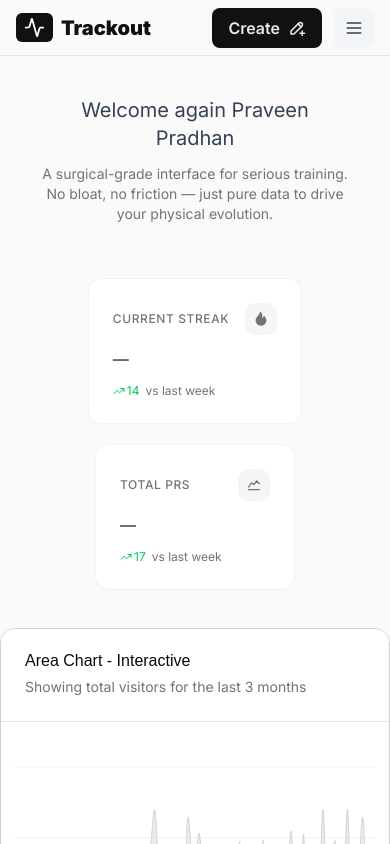
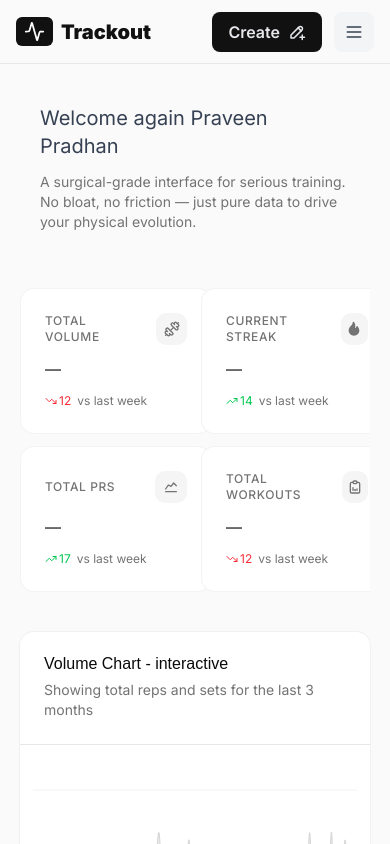
Before and after one commit to prvncodz/trackout, a React (Vite) app in the folder client/: page /dashboard/1 in a window 390 px wide. Built offline with nearby package versions, Linux system fonts and the light colour scheme; a web font is replaced by a local one.

Commit message:
made the dashboard responsive

```diff
--- a/client/src/components/dashboard/DashBoardChart.jsx
+++ b/client/src/components/dashboard/DashBoardChart.jsx
@@ -133,7 +133,7 @@
     },
 }
 
-export default function ChartAreaInteractive() {
+export default function ChartAreaInteractive({ className }) {
     const [timeRange, setTimeRange] = React.useState("90d")
 
     const filteredData = chartData.filter((item) => {
@@ -151,17 +151,17 @@
     })
 
     return (
-        <Card className="pt-0">
-            <CardHeader className="flex items-center gap-2 space-y-0 border-b py-5 sm:flex-row">
+        <Card className={`pt-0 ${className}`}>
+            <CardHeader className="flex items-center gap-2 space-y-0 border-b border-line-color py-5 sm:flex-row">
                 <div className="grid flex-1 gap-1">
-                    <CardTitle>Area Chart - Interactive</CardTitle>
+                    <CardTitle>Volume Chart - interactive</CardTitle>
                     <CardDescription>
-                        Showing total visitors for the last 3 months
+                        Showing total reps and sets for the last 3 months
                     </CardDescription>
                 </div>
                 <Select value={timeRange} onValueChange={setTimeRange}>
                     <SelectTrigger
-                        className="hidden w-[160px] rounded-lg sm:ml-auto sm:flex"
+                        className="hidden w-40 rounded-lg sm:ml-auto sm:flex"
                         aria-label="Select a value"
                     >
                         <SelectValue placeholder="Last 3 months" />
@@ -182,7 +182,7 @@
             <CardContent className="px-2 pt-4 sm:px-6 sm:pt-6">
                 <ChartContainer
                     config={chartConfig}
-                    className="aspect-auto h-[350px] w-full"
+                    className="aspect-auto h-87.5 w-full"
                 >
                     <AreaChart data={filteredData}>
                         <defs>
--- a/client/src/components/layout/Navbar.jsx
+++ b/client/src/components/layout/Navbar.jsx
@@ -4,7 +4,7 @@
 const Navbar = ({ children, className = "", ...props }) => {
     return (
         <nav
-            className={`sticky top-0 z-20 flex h-14 w-screen shrink-0 items-center overflow-x-hidden justify-between border-b border-gray-200 bg-neutral-50/60 px-4 py-2 backdrop-blur-lg md:h-18 lg:px-60 ${className}`}
+            className={`sticky top-0 z-20 flex h-16 w-screen shrink-0 items-center overflow-x-hidden justify-between border-b border-gray-200 bg-neutral-50/60 px-4 py-2 backdrop-blur-lg md:h-18 lg:px-60 ${className}`}
             {...props}
         >
             <Logo />
--- a/client/src/components/layout/SideBar.jsx
+++ b/client/src/components/layout/SideBar.jsx
@@ -103,6 +103,7 @@
                                 whileHover={{
                                     x: 5
                                 }}
+                                className="w-full"
                             >
                                 {item.label}
                             </motion.div>
@@ -120,7 +121,7 @@
 const NavbarForMobile = ({ className }) => {
     const curPage = useAppStore((s) => s.curPage);
     return (
-        <Navbar className={`${className} relative w-full lg:hidden`}>
+        <Navbar className={`${className} relative w-full overflow-hidden lg:hidden`}>
             {/*for mobile & tablets view */}
             <div className="flex items-center justify-between gap-3">
                 {curPage === "home" && (
--- a/client/src/components/ui/Calender.jsx
+++ b/client/src/components/ui/Calender.jsx
@@ -7,11 +7,11 @@
 
     return (
         <div
-            className={`border-line-color/70 flex shrink-0 flex-col items-start justify-center gap-4 rounded-2xl border overflow-hidden bg-white p-5 size-auto shadow-standard  ${className}`}
+            className={`border border-line-color/70 flex shrink-0 flex-col items-start justify-center gap-4 rounded-2xl  overflow-hidden bg-white p-5 size-auto shadow-standard  ${className}`}
             {...props}
         >
             <h2
-                className={`text-mockup-text flex items-center justify-center text-left text-xl font-bold cursor-default   ${size === "md" ? "text-[0.98rem] mt-3 lg:mt-5 lg:ml-5 font-normal" : size === "lg" ? "text-[1.1rem] mt-3 lg:mt-5 lg:ml-5" : "text-[0.9rem] mt-3 lg:mt-5 lg:ml-5"}`}
+                className={`text-mockup-text flex items-center justify-center  text-xl font-bold tracking-tight cursor-default   ${size === "md" ? "text-[0.98rem] mt-3 lg:mt-5 lg:ml-5 font-normal" : size === "lg" ? "text-[1.1rem] mt-3 lg:mt-5 lg:ml-5" : "text-[0.9rem] mt-3 lg:mt-5 lg:ml-5"}`}
             >
                 CONSISTENCY
             </h2>
--- a/client/src/components/ui/card.jsx
+++ b/client/src/components/ui/card.jsx
@@ -12,7 +12,7 @@
       data-slot="card"
       data-size={size}
       className={cn(
-        "group/card flex flex-col gap-6 overflow-hidden rounded-xl bg-card py-6 text-sm text-card-foreground shadow-xs ring-1 ring-foreground/10 has-[>img:first-child]:pt-0 data-[size=sm]:gap-4 data-[size=sm]:py-4 *:[img:first-child]:rounded-t-xl *:[img:last-child]:rounded-b-xl",
+        "group/card flex flex-col gap-6 overflow-hidden rounded-xl bg-card py-6 text-sm text-card-foreground shadow-standard ring ring-line-color/50 has-[>img:first-child]:pt-0 data-[size=sm]:gap-4 data-[size=sm]:py-4 *:[img:first-child]:rounded-t-xl *:[img:last-child]:rounded-b-xl",
         className
       )}
       {...props} />
--- a/client/src/index.css
+++ b/client/src/index.css
@@ -14,6 +14,11 @@
 body {
   -webkit-font-smoothing: antialiased;
   -moz-osx-font-smoothing: grayscale;
+}
+
+img {
+  user-select: none;
+  -webkit-user-drag: none;
 }
 
 @theme {
--- a/client/src/pages/DashboardPage.jsx
+++ b/client/src/pages/DashboardPage.jsx
@@ -8,9 +8,10 @@
 const Greetings = () => {
     const fullname = useAuth((s) => s.user.fullname);
     return (
-        <div className="flex flex-col justify-center items-center gap-3 p-10 cursor-default lg:p-0 lg:my-10 lg:justify-start lg:items-start lg:pl-20">
-            <h1 className="text-xl text-gray-700 text-center lg:text-left">Welcome again {fullname}</h1>
-            <p className="text-neutral-500 text-sm text-center lg:text-left ">A surgical-grade interface for serious training. No bloat, no friction — just pure data to drive your physical evolution.</p>
+        <div className="flex flex-col justify-center items-start gap-3 p-10 cursor-default lg:p-0 lg:my-10 lg:justify-start lg:items-start lg:pl-15">
+
+            <h1 className="text-xl text-gray-700 text-left ">Welcome again {fullname}</h1>
+            <p className="text-neutral-500 text-sm text-left ">A surgical-grade interface for serious training. No bloat, no friction — just pure data to drive your physical evolution.</p>
         </div>
     );
 }
@@ -24,10 +25,10 @@
     ];
 
     return (
-        <div className="no-scrollbar flex flex-col items-center justify-center h-auto w-screen gap-5 overflow-x-auto overflow-y-hidden scroll-smooth px-4 py-4 p-10 cursor-default lg:w-auto lg:px-0 lg:flex-row">
+        <div className="no-scrollbar grid grid-cols-2 items-center justify-center h-auto w-full gap-3 overflow-hidden py-4   cursor-default lg:w-auto lg:px-0 lg:grid-cols-4">
             {stats.map((stat, index) => {
                 let Icon = stat.icon;
-                return <div className="bg-card border border-line-color/50 rounded-xl p-6 flex flex-col gap-3 w-fit min-w-[200px] ">
+                return <div key={index} className="bg-card border border-line-color/50 rounded-xl p-6 flex flex-col gap-3 w-fit min-w-48 ">
                     <div className="flex items-center justify-between gap-4">
                         <p className="text-xs font-medium uppercase tracking-wider text-muted-foreground">
                             {stat.label}
@@ -64,25 +65,23 @@
 
 const DashboardPage = () => {
     return (
-        <div>
         <SideBarLayout>
-                <div className="flex flex-col overflow-auto no-scrollbar pb-25">
+            <div className="flex flex-col overflow-auto no-scrollbar h-screen pb-25">
                 <Greetings />
-                    <div className="flex gap-3 flex-col lg:flex-row">
-                        <div className="flex flex-col h-screen overflow-hidden no-scrollbar gap-6 lg:pl-15 ">
+                <div className="flex gap-3  flex-col lg:flex-row">
+                    <div className="flex flex-col h-screen overflow-hidden no-scrollbar px-5 gap-6 lg:pl-10 ">
                         <Cards />
-                            <div className="bg-line-color border border-line-color h-120 rounded-2xl  ">
-                                <ChartAreaInteractive />
+                        <div className=" h-120  rounded-2xl w-full bg-neutral-50">
+                            <ChartAreaInteractive className="border-line-color/50" />
                         </div>
                     </div>
-                        <div className="flex flex-col gap-10 h-screen px-5">
+                    <div className="flex flex-col gap-10 px-5 h-screen lg:px-0">
                         <Calendar size={"sm"} />
                         <div className="bg-neutral-50 border border-line-color h-120 w-full rounded-2xl  "></div>
                     </div>
                 </div>
             </div>
         </SideBarLayout>
-        </div>
     );
 };
 
--- a/client/src/pages/UserProfile.jsx
+++ b/client/src/pages/UserProfile.jsx
@@ -9,7 +9,7 @@
                 <div className="flex h-screen max-h-screen w-full flex-col gap-20 overflow-auto px-5 lg:px-25 pt-10 pb-25">
                     <ProfileCard />
                     <div className="flex items-center justify-start">
-                        <Calender size="lg" />
+                        <Calender size="lg" className={"bg-gray-50 "} />
                     </div>
                 </div>
             </SideBarLayout>
```
Also changed, not shown: client/src/components/profile/ProfileCard.jsx (+12 -7 lines). Lines whose indentation alone changed are shown as unchanged.
